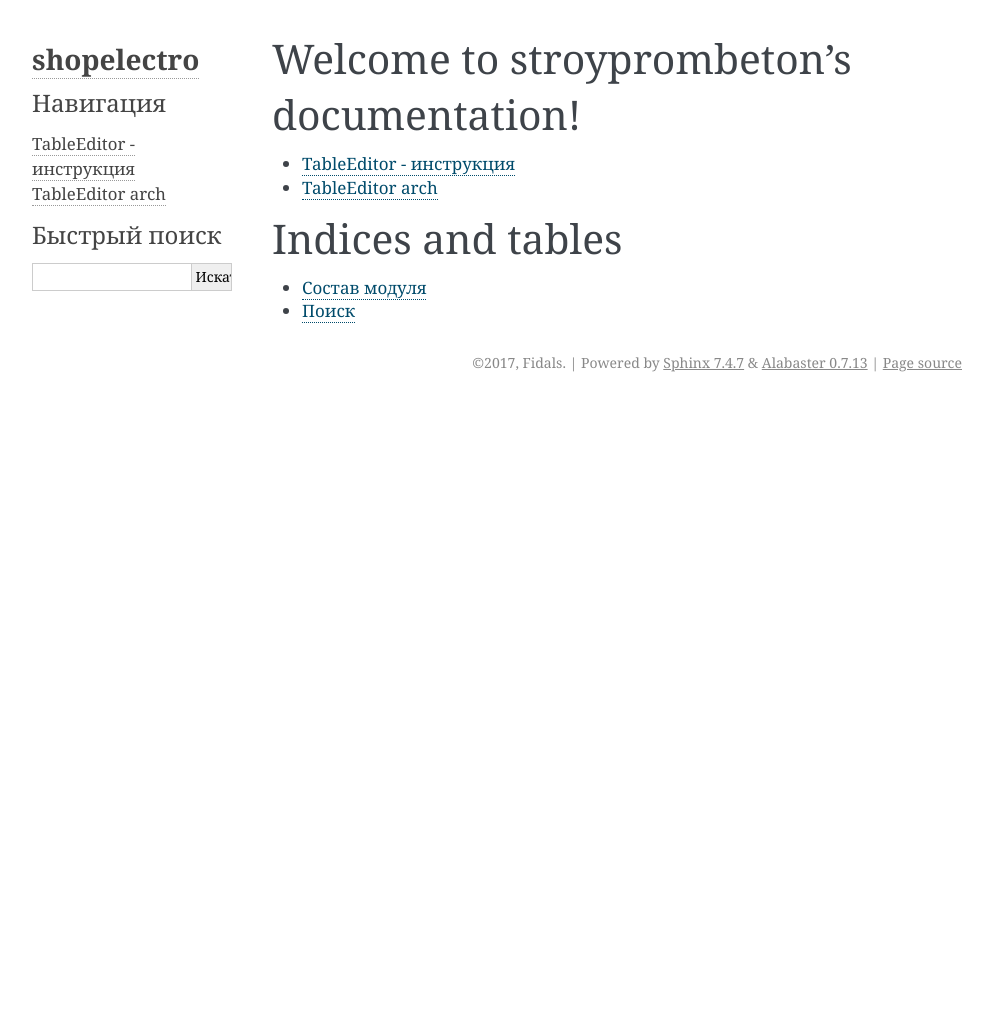
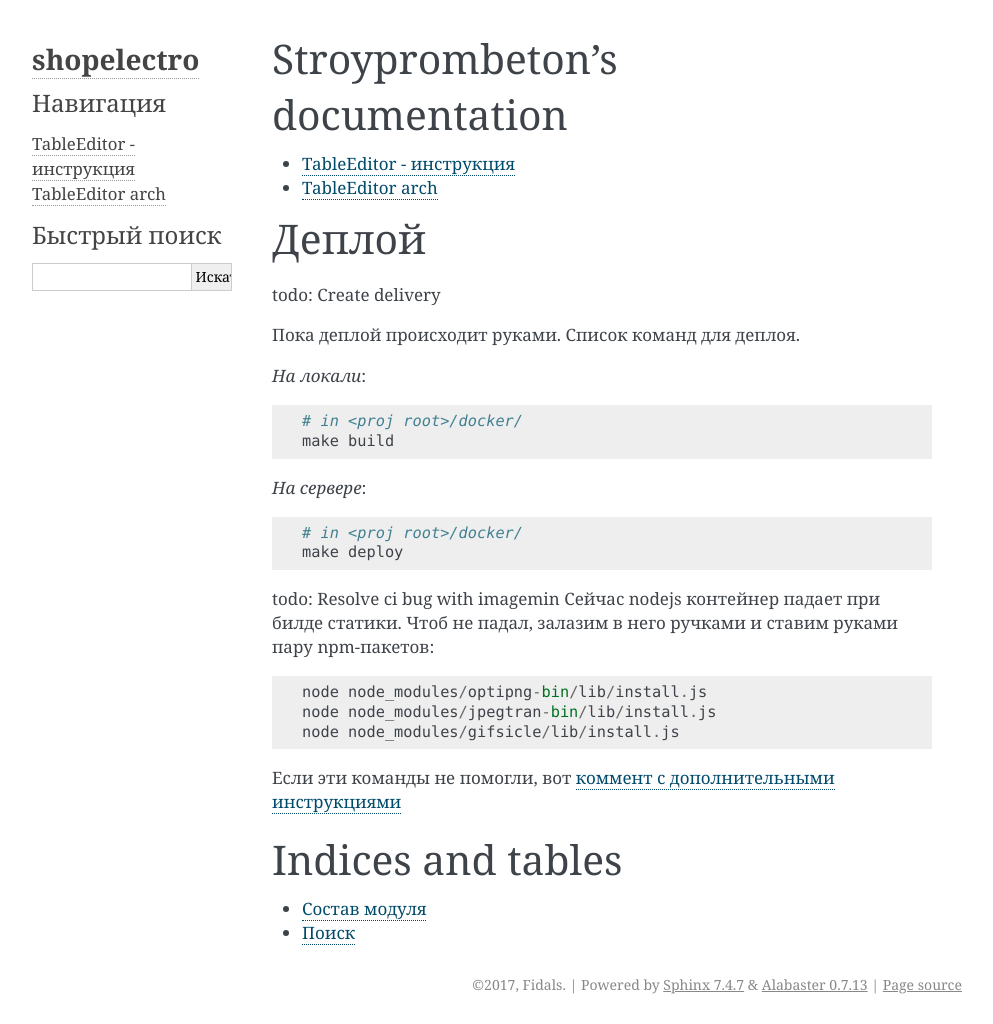
Before and after one commit to fidals/stroyprombeton, a Sphinx documentation site: the page built from doc/source/index.rst, in a window 1280 px wide. Shown: the whole page, without its empty margins (148-1141 px from the left). Built offline with Sphinx 7.4.7, drawn with Linux system fonts in a browser that asks for light colours; before the commit the page ends 900 px from its top, so only the background shows below that.

Commit message:
fix  Create deploy instruction (#126)
* fix  Create deploy instruction

* fix  Fix deploy instruction and container's command

command - site-nodejs container's default command

* fix  Makefile formatting and build instruction

```diff
--- a/doc/source/index.rst
+++ b/doc/source/index.rst
@@ -3,14 +3,41 @@
    You can adapt this file completely to your liking, but it should at least
    contain the root `toctree` directive.
 
-Welcome to stroyprombeton's documentation!
-=======================================
+Stroyprombeton's documentation
+==============================
 
 .. toctree::
    :maxdepth: 2
 
    table_editor
    table_editor_dev
+
+Деплой
+======
+todo: Create delivery
+
+Пока деплой происходит руками. Список команд для деплоя.
+
+*На локали*::
+
+   # in <proj root>/docker/
+   make build
+
+
+*На сервере*::
+
+   # in <proj root>/docker/
+   make deploy
+
+todo: Resolve ci bug with imagemin
+Сейчас nodejs контейнер падает при билде статики.
+Чтоб не падал, залазим в него ручками и ставим руками пару npm-пакетов::
+
+   node node_modules/optipng-bin/lib/install.js
+   node node_modules/jpegtran-bin/lib/install.js
+   node node_modules/gifsicle/lib/install.js
+
+Если эти команды не помогли, вот `коммент с дополнительными инструкциями <https://github.com/fidals/shopelectro/issues/183#issuecomment-334427473>`_
 
 
 
```
Also changed, not shown: 2 other files.
